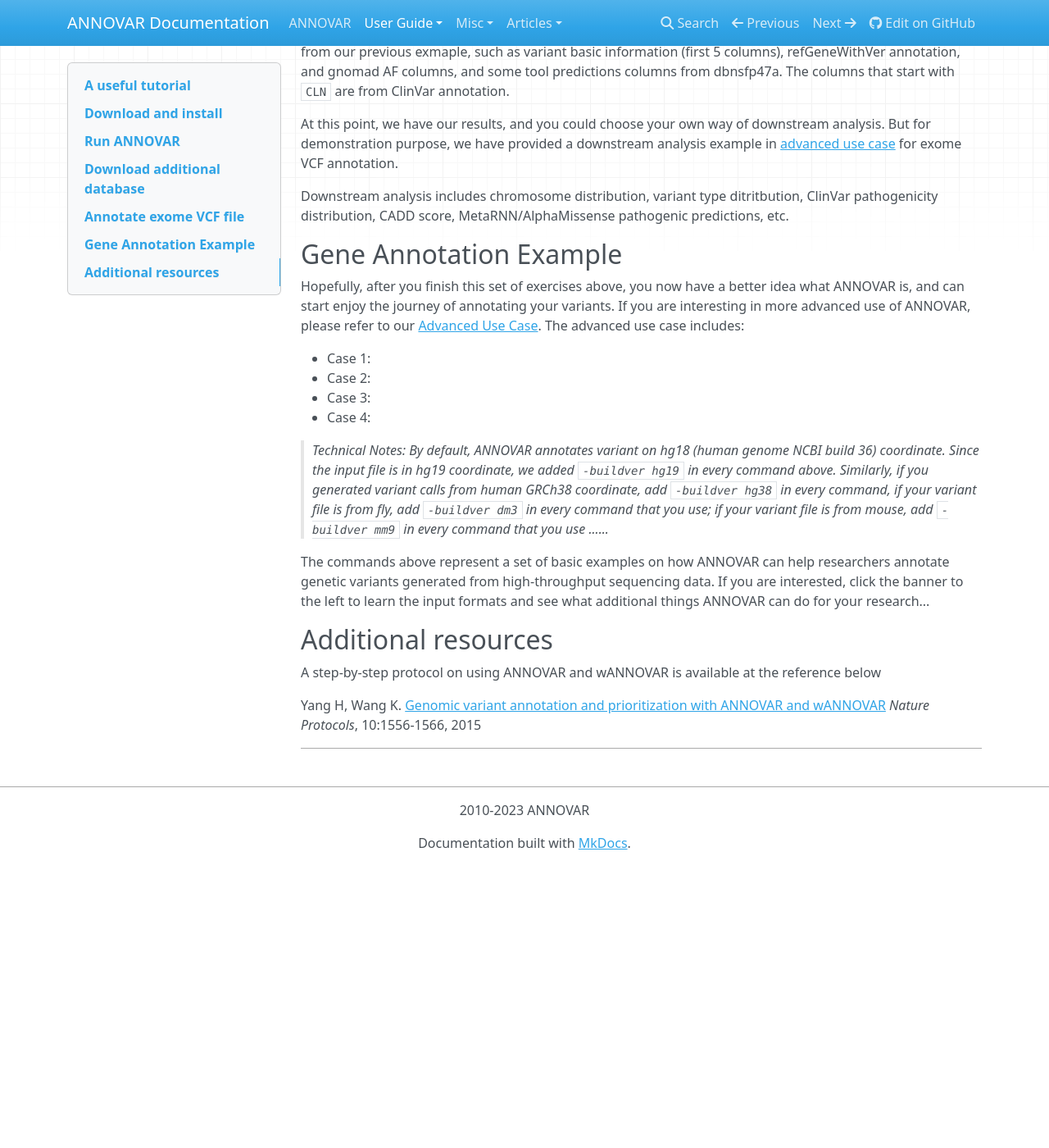
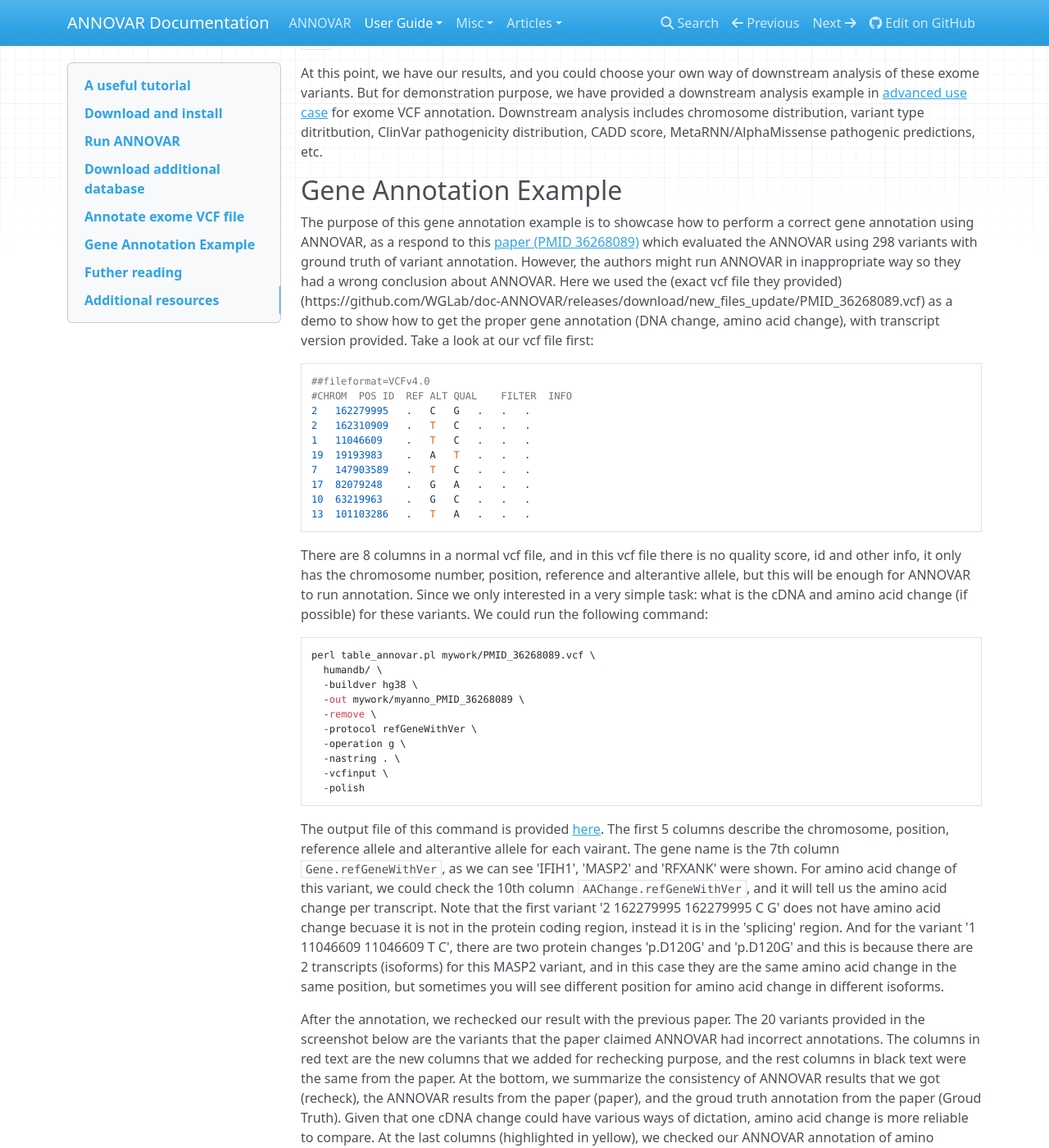
Before and after one commit to WGLab/doc-ANNOVAR, an MkDocs documentation site: the page built from docs/user-guide/startup.md, in a window 1280 px wide and 1400 px high, scrolled down 7358 px. Shown: the whole window at 82% size. Built offline with MkDocs 1.6.1, drawn with Linux system fonts in a browser that asks for light colours; nearby versions of some CDN libraries; comment, search, counter and statistics services are not loaded; before the commit the page ends 8414 px from its top, so only the background shows below that; some of the changed text lies outside the part shown.

Commit message:
Update startup.md

````diff
--- a/docs/user-guide/startup.md
+++ b/docs/user-guide/startup.md
@@ -89,7 +89,7 @@ Open the output file in Excel and see what it contains. The expected output file
 
 ![table_annovar](../img/ex1_new.png)
 
-The output file contains multiple columns. The first a few columns are your input columns, you could check `example/ex1.avinput` to see what it looks like. Each of the following columns corresponds on one of the "protocol" that user specified in the command line. The Func.refGene, Gene.refGene, GeneDetail.refGene, ExonicFunc.refGene, AAChange.refGene columns contain various annotation on how the mutations affect gene structure. The Xref.refGene column contains cross-reference for the gene; in this case, whether a known genetic disease is caused by defects in this gene (this information was supplied in the `example/gene_xref.txt` file in the command line). For the next serverals columns, the AF\* columns represent different allele frequency (AF) in gnomAD v2.1.1 database. The column avsnp151 means the SNP identifier in the dbSNP version 151. The rest of the columns are from `dbnsfp47a` annotation, which contain pathogenic classification (end with `_pred`) or predicted score (end with `_score` or `_rankscore`) from several widely used tools, including AlphaMissense, MetaRNN, SIFT scores, PolyPhen2 HDIV scores, PolyPhen2 HVAR scores, LRT scores, MutationTaster scores, MutationAssessor score, FATHMM scores, GERP++ scores, CADD scores, DANN scores, PhyloP scores and SiPhy scores and so on.
+The output file contains multiple columns. The first a few columns are your input columns, you could check `example/ex1.avinput` to see what it looks like. Each of the following columns corresponds on one of the "protocol" that user specified in the command line. The *Func.refGene, Gene.refGene, GeneDetail.refGene, ExonicFunc.refGene, AAChange.refGene* columns contain various annotation on how the mutations affect gene structure. The *Xref.refGene* column contains cross-reference for the gene; in this case, whether a known genetic disease is caused by defects in this gene (this information was supplied in the `example/gene_xref.txt` file in the command line). For the next serverals columns, the *AF*\* columns represent different allele frequency (AF) in gnomAD v2.1.1 database. The column *avsnp151* means the SNP identifier in the dbSNP version 151. The rest of the columns are from `dbnsfp47a` annotation, which contain pathogenic classification (end with `_pred`) or predicted score (end with `_score` or `_rankscore`) from several widely used tools, including AlphaMissense, MetaRNN, SIFT scores, PolyPhen2 HDIV scores, PolyPhen2 HVAR scores, LRT scores, MutationTaster scores, MutationAssessor score, FATHMM scores, GERP++ scores, CADD scores, DANN scores, PhyloP scores and SiPhy scores and so on.
 
 In the command above, we used `-xref` argument to provide annotation to genes. If the file contains header line, it is possible to provide mulitple pieces of annotations to genes (rather than just one single column). To illustrate this, we can check the first two lines (including the header line) of the `example/gene_fullxref.txt` file:
 
@@ -101,11 +101,13 @@ head -n 2 example/gene_fullxref.txt
 A1BG    9.0649236354772e-05     0.786086131023045       0.2138232197406 alpha-1-B glycoprotein  .       .       TISSUE SPECIFICITY: Plasma.;    unclassifiable (Anatomical System);amygdala;prostate;lung;islets of Langerhans;liver;spleen;germinal center;brain;thymus;       fetal liver;liver;fetal lung;trigeminal ganglion;       0.07384 0.31615 -0.466531444    23.51380042     79.3774 1.88274
 ```
 
-The header line starts with `#`. The cross-reference file then contains 15 types of annotations for genes. You can run the same command above but change `-xref` from `gene_xref.txt` to `gene_fullxref.txt`, and the result file can be downloaded from [here](https://github.com/WGLab/doc-ANNOVAR/releases/download/new_files_update/ex1_new_xreffile.hg19_multianno.csv). Part of the file is shown below to give users an example:
+The header line starts with `#`. The cross-reference file then contains 15 types of annotations for genes.
+
+You can run the same command above but change `-xref` from `gene_xref.txt` to `gene_fullxref.txt`, and the result file can be downloaded from [here](https://github.com/WGLab/doc-ANNOVAR/releases/download/new_files_update/ex1_new_xreffile.hg19_multianno.csv). Part of the file is shown below to give users an example:
 
 ![table_annovar_fullxref](../img/ex1_new_xreffile.png)
 
-Similarly, you could run `table_annovar.pl` with the same annotations directly using VCF file as input. For example:
+Similarly, you could run `table_annovar.pl` with the same annotations directly using **VCF file** as input. For example:
 
 ```
 table_annovar.pl example/ex2.vcf \
@@ -126,7 +128,7 @@ You can download the output file here: [ex2.hg19_multianno.vcf](https://github.c
 ![table_vcf](../img/table_vcf_new.png)
 
 
-### additional parameters options
+### Additional parameters options
 
 Some people want to have the HGVS formatted strings for not only exonic variant, but also intronic variant that could be say 10bp away from splice site (by default, ANNOVAR only treats variants within 2bp of exon/intron boundary as splice variants, unless a `--slicing_threshold` parameter is set). For `-intronhgvs`, you will need to provide an integer which will then print HGVS notations for intron within this threshold away from exon. In here, we use `-intronhgvs 20`, it means anything within 20bp of intron/exon boundary will have the HGVS notation. for So you can specify this using the command below:
 
@@ -160,23 +162,17 @@ table_annovar.pl example/ex2.vcf \
 
 ## Annotate exome VCF file
 
-In this section, we will show how to run ANNOVAR annotation on human exome VCF file, consider both intronic and exonic regions. To make our files more organized, let's create a folder to store our file and result by `mkdir mywork`.
-
-Before we run the human exome annotation, we need to download the data we need, we can run this command to download the data into `mywork/`:
+In this section, we will show how to run ANNOVAR annotation on human exome VCF file, consider both intronic and exonic regions. To make our files more organized, let's create a folder to store our file and result by `mkdir mywork`. We need to download the data we need, we can run this command to download the data into `mywork/`:
 
 ```
-wget http://molecularcasestudies.cshlp.org/content/suppl/2016/10/11/mcs.a001131.DC1/Supp_File_2_KBG_family_Utah_VCF_files.zip -O mywork/Supp_File_2_KBG_family_Utah_VCF_files.zip
+wget http://molecularcasestudies.cshlp.org/content/suppl/2016/10/11/mcs.a001131.DC1/Supp_File_2_KBG_family_Utah_VCF_files.zip \
+  -O mywork/Supp_File_2_KBG_family_Utah_VCF_files.zip
 ```
 
 To give some background information, this is a zip file as supplementary material of a published paper on exome sequencing of a family with undiagnosed genetic diseases. Through analysis of the exome data, the proband was confirmed to have KBG syndrome, a disease caused by loss of function mutations in ANKRD11 gene. There are several VCF files contained in the zip file, including those for parents, silings and the proband. We will only analyze proband in this exercise, but if you are interested, you may want to check whether this is a de novo mutation by analyzing parental genomes.
 
-Then we can unzip it and take a look what it has:
+Then we can unzip it and take a look what it contains:
 
-```
-unzip mywork/Supp_File_2_KBG_family_Utah_VCF_files.zip
-mv 'File 2_KBG family Utah_VCF files'/ mywork/VCF_files
-ls mywork/VCF_files/
-```
 ```
 proband.vcf  Unaffected_brother.vcf  Unaffected_father.vcf  Unaffected_mother.vcf  Unaffected_sister1.vcf  Unaffected_sister2.vcf
 ```
@@ -205,33 +201,68 @@ table_annovar.pl mywork/VCF_files/proband.vcf\
   -arg '-hgvs',,, \
   -polish -nastring . \
   -vcfinput \
-  -intronhgvs 100
+  -intronhgvs 20
 ```
 
-Note that we could give arguement for a specific operation, in here we use `-arg '-hgvs',,,` to the `refGeneWithVer` operation. Moreover, we use `-intronhgvs 100` tag seperately and give a range of 100 which means anywhere within 100 bp away from the intron/extron boundary will have HGVS format annotation.
+Note that we could give arguement for a specific operation, in here we use `-arg '-hgvs',,,` to the `refGeneWithVer` operation. Moreover, we use `-intronhgvs 20` tag seperately and give a range of 20 which means anywhere within 20 bp away from the intron/extron boundary will have HGVS format annotation.
 
-The `proband.annovar.hg19_multianno.txt` and `proband.annovar.hg19_multianno.vcf` file contain annotations for this exome.
+The results will be in `proband.annovar.hg19_multianno.txt` and `proband.annovar.hg19_multianno.vcf` files, which contain annotations for this exome.
 
-We can use `less mywork/proband.annovar.hg19_multianno.txt` to check what the output looks like:
+We can use `less mywork/proband.annovar.hg19_multianno.txt` to check what the output looks like, you should have a result similar to this:
+
 ![image](../img/exome_VCF.png)
 
 The screenshot showed us the complete columns and the first two variants. We see some familiar columns from our previous exmaple, such as variant basic information (first 5 columns), refGeneWithVer annotation, and gnomad AF columns, and some tool predictions columns from dbnsfp47a. The columns that start with `CLN` are from ClinVar annotation.
 
-At this point, we have our results, and you could choose your own way of downstream analysis. But for demonstration purpose, we have provided a downstream analysis example in [advanced use case](./use_case.md) for exome VCF annotation.
-
-Downstream analysis includes chromosome distribution, variant type ditritbution, ClinVar pathogenicity distribution, CADD score, MetaRNN/AlphaMissense pathogenic predictions, etc.
+At this point, we have our results, and you could choose your own way of downstream analysis of these exome variants. But for demonstration purpose, we have provided a downstream analysis example in [advanced use case](./use_case.md) for exome VCF annotation. Downstream analysis includes chromosome distribution, variant type ditritbution, ClinVar pathogenicity distribution, CADD score, MetaRNN/AlphaMissense pathogenic predictions, etc.
 
 
 ## Gene Annotation Example
 
+The purpose of this gene annotation example is to showcase how to perform a correct gene annotation using ANNOVAR, as a respond to this [paper (PMID 36268089)](https://www.sciencedirect.com/science/article/pii/S2153353922007246) which evaluated the ANNOVAR using 298 variants with ground truth of variant annotation. However, the authors might run ANNOVAR in inappropriate way so they had a wrong conclusion about ANNOVAR. Here we used the (exact vcf file they provided)(https://github.com/WGLab/doc-ANNOVAR/releases/download/new_files_update/PMID_36268089.vcf) as a demo to show how to get the proper gene annotation (DNA change, amino acid change), with transcript version provided. Take a look at our vcf file first:
+
+```
+##fileformat=VCFv4.0
+#CHROM	POS	ID	REF	ALT	QUAL	FILTER	INFO
+2	162279995	.	C	G	.	.	.
+2	162310909	.	T	C	.	.	.
+1	11046609	.	T	C	.	.	.
+19	19193983	.	A	T	.	.	.
+7	147903589	.	T	C	.	.	.
+17	82079248	.	G	A	.	.	.
+10	63219963	.	G	C	.	.	.
+13	101103286	.	T	A	.	.	.
+```
+
+There are 8 columns in a normal vcf file, and in this vcf file there is no quality score, id and other info, it only has the chromosome number, position, reference and alterantive allele, but this will be enough for ANNOVAR to run annotation.
+Since we only interested in a very simple task: what is the cDNA and amino acid change (if possible) for these variants. We could run the following command:
+
+```
+perl table_annovar.pl mywork/PMID_36268089.vcf \
+  humandb/ \
+  -buildver hg38 \
+  -out mywork/myanno_PMID_36268089 \
+  -remove \
+  -protocol refGeneWithVer \
+  -operation g \
+  -nastring . \
+  -vcfinput \
+  -polish
+```
+
+The output file of this command is provided [here](https://github.com/WGLab/doc-ANNOVAR/releases/download/new_files_update/myanno_PMID_36268089.hg38_multianno.txt). The first 5 columns describe the chromosome, position, reference allele and alterantive allele for each vairant. The gene name is the 7th column `Gene.refGeneWithVer`, as we can see 'IFIH1', 'MASP2' and 'RFXANK' were shown. For amino acid change of this variant, we could check the 10th column `AAChange.refGeneWithVer`, and it will tell us the amino acid change per transcript. Note that the first variant '2	162279995	162279995	C	G' does not have amino acid change becuase it is not in the protein coding region, instead it is in the 'splicing' region. And for the variant '1	11046609	11046609	T	C', there are two protein changes 'p.D120G' and 'p.D120G' and this is because there are 2 transcripts (isoforms) for this MASP2 variant, and in this case they are the same amino acid change in the same position, but sometimes you will see different position for amino acid change in different isoforms.
+
+After the annotation, we rechecked our result with the previous paper. The 20 variants provided in the screenshot below are the variants that the paper claimed ANNOVAR had incorrect annotations. The columns in red text are the new columns that we added for rechecking purpose, and the rest columns in black text were the same from the paper. At the bottom, we summarize the consistency of ANNOVAR results that we got (recheck), the ANNOVAR results from the paper (paper), and the groud truth annotation from the paper (Groud Truth). Given that one cDNA change could have various ways of dictation, amino acid change is more reliable to compare. At the last columns (highlighted in yellow), we checked our ANNOVAR annotation of amino change (pNomen) with the Groud Truth, as ANNOVAR showed 100% accuracy in terms of amino acid change.
+
+![PMID_36268089_check](../img/PMID_36268089_check.png)
 
 
-Hopefully, after you finish this set of exercises above, you now have a better idea what ANNOVAR is, and can start enjoy the journey of annotating your variants. If you are interesting in more advanced use of ANNOVAR, please refer to our [Advanced Use Case](https://github.com/WGLab/doc-ANNOVAR/blob/peng-add_tutorial/docs/user-guide/use_case.md). The advanced use case includes:
+Hopefully, after you finish this set of exercises above, you now have a better idea what ANNOVAR is, and can start enjoy the journey of annotating your variants.
 
-- Case 1:
-- Case 2:
-- Case 3:
-- Case 4:
+
+## Futher reading
+
+If you are interesting in more advanced use of ANNOVAR, please refer to our [Advanced Use Case](./use_case.md).
 
 
 >*Technical Notes: By default, ANNOVAR annotates variant on hg18 (human genome NCBI build 36) coordinate. Since the input file is in hg19 coordinate, we added `-buildver hg19` in every command above. Similarly, if you generated variant calls from human GRCh38 coordinate, add `-buildver hg38` in every command, if your variant file is from fly, add `-buildver dm3` in every command that you use; if your variant file is from mouse, add `-buildver mm9` in every command that you use ......*
````
